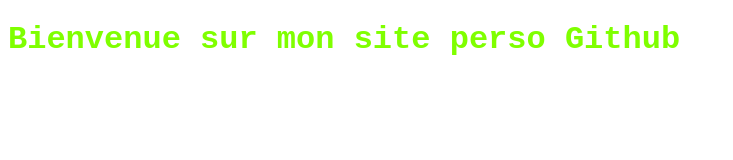
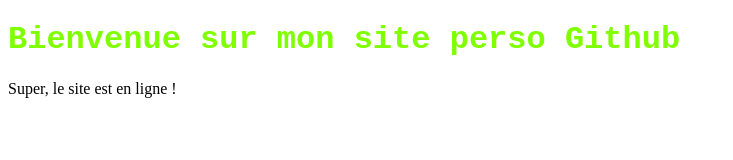
Before and after one commit to OliviaHug/OliviaHug.github.io, a plain HTML site: page index.html in a window 1280 px wide. Shown: the whole page, without its empty margins (0-733 px from the left). Drawn offline with Linux system fonts and the light colour scheme.

Commit message:
Update index.html

```diff
--- a/index.html
+++ b/index.html
@@ -10,5 +10,7 @@
 </head>
 <body>
     <h1>Bienvenue sur mon site perso Github</h1>
+
+    <p>Super, le site est en ligne !</p>
 </body>
 </html>
```
